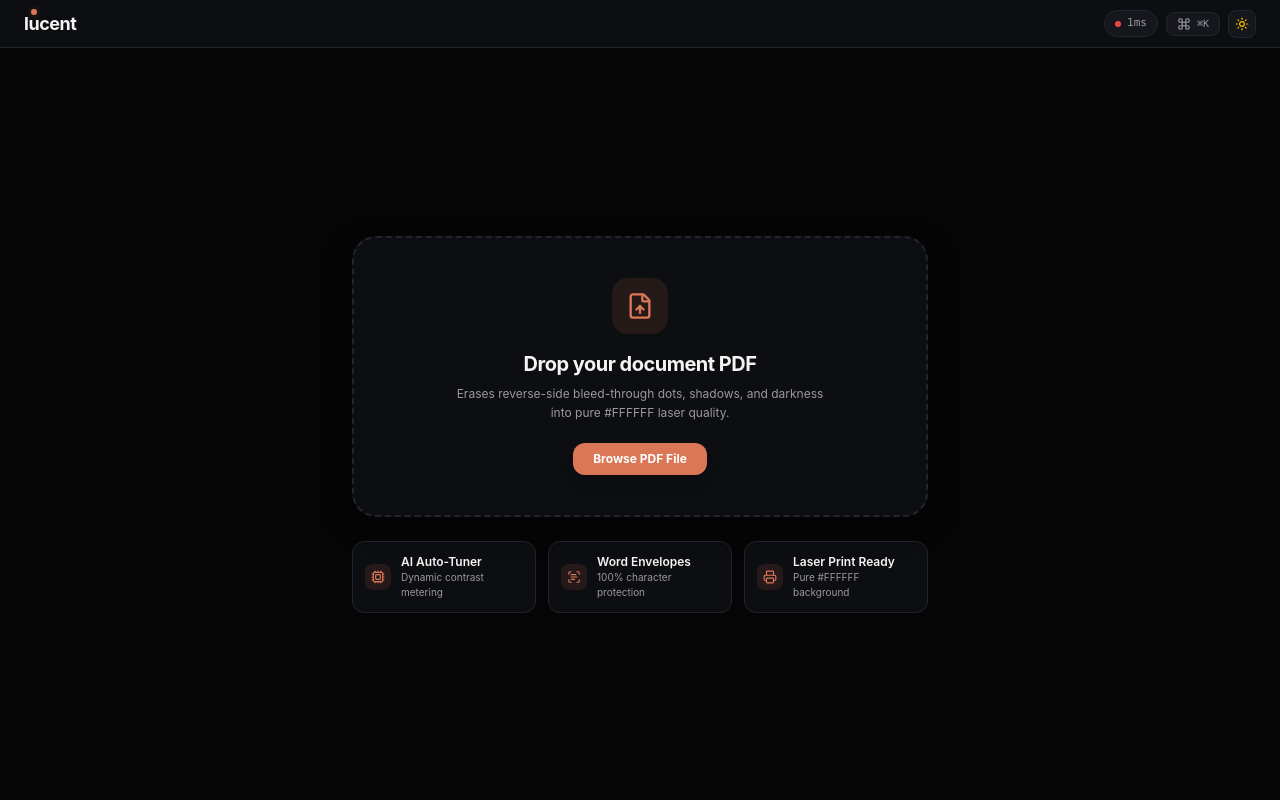
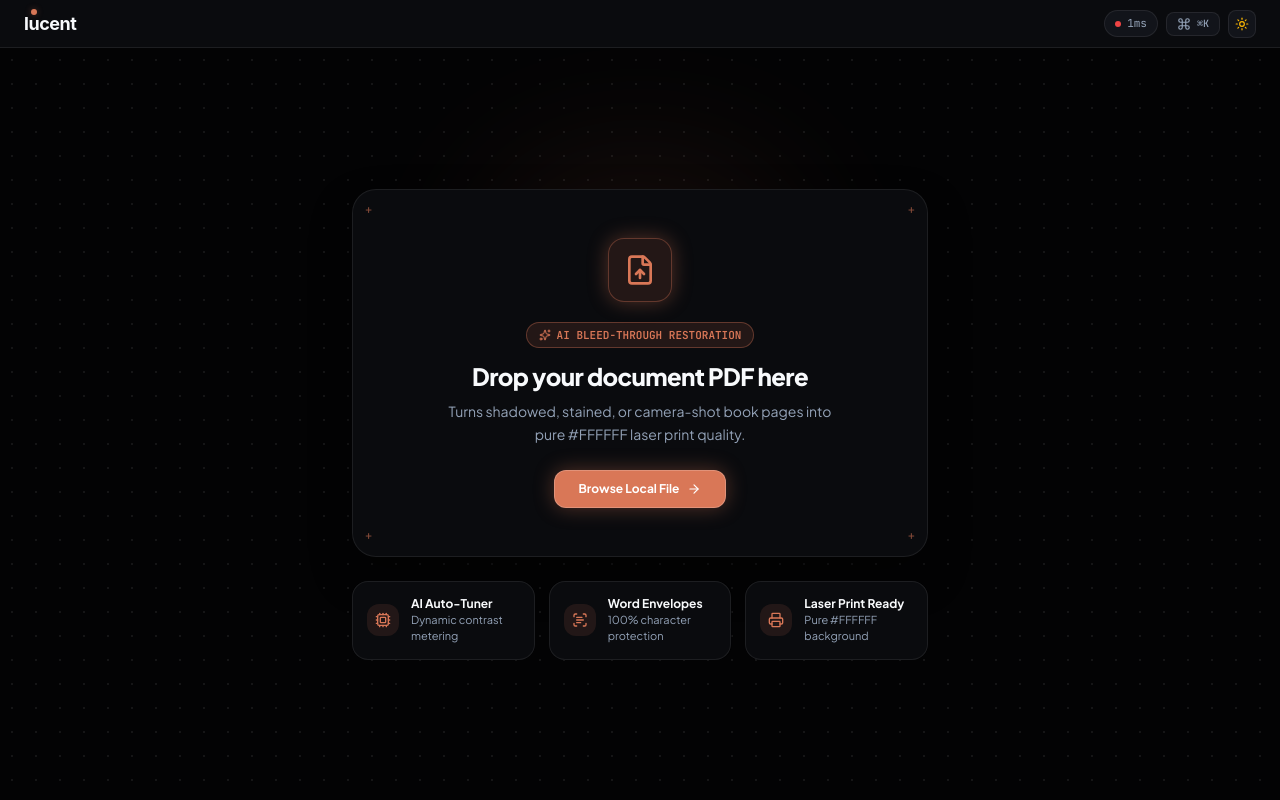
Before and after one commit to JishnuPG-tech/pdf-enhancer, a React (Vite) app in the folder frontend/: page / in a window 1280 px wide. Built offline with nearby package versions, Linux system fonts and the light colour scheme; no server answers.

Commit message:
Upgrade typography to Plus Jakarta Sans & JetBrains Mono with blueprint grid background and cache prevention

```diff
--- a/frontend/index.html
+++ b/frontend/index.html
@@ -3,8 +3,14 @@
   <head>
     <meta charset="UTF-8" />
     <link rel="icon" type="image/svg+xml" href="/favicon.svg" />
-    <meta name="viewport" content="width=device-width, initial-scale=1.0" />
-    <title>frontend</title>
+    <meta name="viewport" content="width=device-width, initial-scale=1.0, maximum-scale=1.0, user-scalable=no" />
+    <meta http-equiv="Cache-Control" content="no-cache, no-store, must-revalidate" />
+    <meta http-equiv="Pragma" content="no-cache" />
+    <meta http-equiv="Expires" content="0" />
+    <title>lucent — Document Whitener & Bleed-Through Restorer</title>
+    <link rel="preconnect" href="https://fonts.googleapis.com" />
+    <link rel="preconnect" href="https://fonts.gstatic.com" crossorigin />
+    <link href="https://fonts.googleapis.com/css2?family=JetBrains+Mono:wght@400;500;600;700&family=Plus+Jakarta+Sans:wght@300;400;500;600;700;800&display=swap" rel="stylesheet" />
   </head>
   <body>
     <div id="root"></div>
--- a/frontend/src/components/Dropzone.tsx
+++ b/frontend/src/components/Dropzone.tsx
@@ -1,5 +1,5 @@
 import React, { useState, useRef, useEffect } from 'react';
-import { FileUp, Cpu, ScanText, Printer, AlertCircle, Sparkles, FileText } from 'lucide-react';
+import { FileUp, Cpu, ScanText, Printer, AlertCircle, Sparkles, FileText, ArrowRight } from 'lucide-react';
 import { useAppStore } from '../store/useAppStore';
 
 const LOADING_STEPS = [
@@ -88,23 +88,40 @@ export const Dropzone: React.FC = () => {
   const currentStep = LOADING_STEPS[currentStepIdx];
 
   return (
-    <div className="flex-1 flex flex-col items-center justify-center p-6 relative select-none w-full h-full">
+    <div className="flex-1 flex flex-col items-center justify-center p-6 relative select-none w-full h-full blueprint-grid">
+      {/* Background Ambient Radial Glow */}
+      <div
+        className="absolute top-1/3 left-1/2 -translate-x-1/2 -translate-y-1/2 w-[550px] h-[350px] rounded-full pointer-events-none opacity-40 blur-3xl"
+        style={{
+          background: 'radial-gradient(circle, var(--accent-glow) 0%, transparent 70%)'
+        }}
+      />
+
       {!isUploading ? (
         <>
-          {/* Main Dropzone Card */}
+          {/* Futuristic Target Glass Dropzone */}
           <div
             onDragOver={onDragOver}
             onDragLeave={onDragLeave}
             onDrop={onDrop}
             onClick={() => fileInputRef.current?.click()}
-            className={`w-full max-w-xl p-10 rounded-3xl border-2 border-dashed transition-all duration-200 cursor-pointer flex flex-col items-center text-center relative overflow-hidden backdrop-blur-xl ${
-              isDragging ? 'scale-[1.02] shadow-2xl' : 'hover:border-[var(--accent)]'
+            className={`w-full max-w-xl p-12 rounded-3xl border transition-all duration-300 cursor-pointer flex flex-col items-center text-center relative overflow-hidden backdrop-blur-2xl ${
+              isDragging
+                ? 'scale-[1.02] border-[var(--accent)] shadow-2xl'
+                : 'hover:border-[var(--border-hover)] shadow-xl'
             }`}
             style={{
               backgroundColor: 'var(--bg-surface)',
               borderColor: isDragging ? 'var(--accent)' : 'var(--border)',
-              boxShadow: isDragging ? '0 0 40px var(--accent-glow)' : '0 10px 30px rgba(0,0,0,0.3)'
+              boxShadow: isDragging ? '0 0 50px var(--accent-glow)' : '0 20px 40px rgba(0,0,0,0.4)'
             }}>
+
+            {/* Precision Blueprint Corner Crosshairs */}
+            <div className="absolute top-3 left-3 text-xs font-mono-hud text-[var(--accent)] opacity-60 pointer-events-none">+</div>
+            <div className="absolute top-3 right-3 text-xs font-mono-hud text-[var(--accent)] opacity-60 pointer-events-none">+</div>
+            <div className="absolute bottom-3 left-3 text-xs font-mono-hud text-[var(--accent)] opacity-60 pointer-events-none">+</div>
+            <div className="absolute bottom-3 right-3 text-xs font-mono-hud text-[var(--accent)] opacity-60 pointer-events-none">+</div>
+
             <input
               ref={fileInputRef}
               type="file"
@@ -113,33 +130,44 @@ export const Dropzone: React.FC = () => {
               onChange={(e) => handleFiles(e.target.files)}
             />
 
-            {/* Upload Icon */}
+            {/* Glowing Accent Upload Icon */}
             <div
-              className="w-14 h-14 rounded-2xl flex items-center justify-center mb-4 transition-transform duration-200"
+              className="w-16 h-16 rounded-2xl flex items-center justify-center mb-5 transition-transform duration-300 group-hover:scale-110 border"
               style={{
                 backgroundColor: 'var(--accent-muted)',
-                color: 'var(--accent)'
+                borderColor: 'var(--accent-glow)',
+                color: 'var(--accent)',
+                boxShadow: '0 0 20px var(--accent-glow)'
               }}>
-              <FileUp className="w-7 h-7" />
+              <FileUp className="w-8 h-8" />
             </div>
 
-            <h2 className="text-xl font-bold mb-1.5 tracking-tight" style={{ color: 'var(--text-primary)' }}>
-              Drop your document PDF
+            <div className="inline-flex items-center gap-1.5 px-3 py-1 rounded-full text-[11px] font-mono-hud font-semibold text-[var(--accent)] bg-[var(--accent-muted)] border border-[var(--accent-glow)] mb-3">
+              <Sparkles className="w-3 h-3" />
+              <span>AI BLEED-THROUGH RESTORATION</span>
+            </div>
+
+            <h2 className="text-2xl font-extrabold mb-2 tracking-tight" style={{ color: 'var(--text-primary)' }}>
+              Drop your document PDF here
             </h2>
-            <p className="text-xs max-w-sm mb-5 leading-relaxed" style={{ color: 'var(--text-secondary)' }}>
-              Erases reverse-side bleed-through dots, shadows, and darkness into pure #FFFFFF laser quality.
+            <p className="text-sm max-w-sm mb-6 leading-relaxed" style={{ color: 'var(--text-secondary)' }}>
+              Turns shadowed, stained, or camera-shot book pages into pure #FFFFFF laser print quality.
             </p>
 
             <button
               type="button"
-              className="px-5 py-2 rounded-xl text-xs font-bold text-white shadow-lg transition-all duration-150 cursor-pointer hover:opacity-90 active:scale-95"
-              style={{ backgroundColor: 'var(--accent)' }}>
-              Browse PDF File
+              className="px-6 py-2.5 rounded-xl text-xs font-bold text-white shadow-lg transition-all duration-150 cursor-pointer flex items-center gap-2 hover:opacity-90 active:scale-95 border border-white/20"
+              style={{
+                backgroundColor: 'var(--accent)',
+                boxShadow: '0 0 20px var(--accent-glow)'
+              }}>
+              <span>Browse Local File</span>
+              <ArrowRight className="w-3.5 h-3.5" />
             </button>
 
             {errorMsg && (
               <div
-                className="mt-4 px-4 py-2 rounded-lg flex items-center gap-2 text-xs border"
+                className="mt-5 px-4 py-2 rounded-lg flex items-center gap-2 text-xs border"
                 style={{
                   backgroundColor: 'rgba(239, 68, 68, 0.1)',
                   borderColor: 'var(--danger)',
@@ -152,49 +180,49 @@ export const Dropzone: React.FC = () => {
           </div>
 
           {/* Feature Badges */}
-          <div className="grid grid-cols-1 sm:grid-cols-3 gap-3 mt-6 max-w-xl w-full">
+          <div className="grid grid-cols-1 sm:grid-cols-3 gap-3.5 mt-6 max-w-xl w-full">
             <div
-              className="p-3 rounded-xl border flex items-center gap-2.5"
+              className="p-3.5 rounded-2xl border flex items-center gap-3 backdrop-blur-xl transition-colors hover:border-[var(--border-hover)]"
               style={{
                 backgroundColor: 'var(--bg-surface)',
                 borderColor: 'var(--border)'
               }}>
-              <div className="p-1.5 rounded-lg" style={{ backgroundColor: 'var(--accent-muted)', color: 'var(--accent)' }}>
-                <Cpu className="w-3.5 h-3.5" />
+              <div className="p-2 rounded-xl" style={{ backgroundColor: 'var(--accent-muted)', color: 'var(--accent)' }}>
+                <Cpu className="w-4 h-4" />
               </div>
               <div>
-                <div className="text-xs font-semibold" style={{ color: 'var(--text-primary)' }}>AI Auto-Tuner</div>
-                <div className="text-[10px]" style={{ color: 'var(--text-secondary)' }}>Dynamic contrast metering</div>
+                <div className="text-xs font-bold" style={{ color: 'var(--text-primary)' }}>AI Auto-Tuner</div>
+                <div className="text-[11px]" style={{ color: 'var(--text-secondary)' }}>Dynamic contrast metering</div>
               </div>
             </div>
 
             <div
-              className="p-3 rounded-xl border flex items-center gap-2.5"
+              className="p-3.5 rounded-2xl border flex items-center gap-3 backdrop-blur-xl transition-colors hover:border-[var(--border-hover)]"
               style={{
                 backgroundColor: 'var(--bg-surface)',
                 borderColor: 'var(--border)'
               }}>
-              <div className="p-1.5 rounded-lg" style={{ backgroundColor: 'var(--accent-muted)', color: 'var(--accent)' }}>
-                <ScanText className="w-3.5 h-3.5" />
+              <div className="p-2 rounded-xl" style={{ backgroundColor: 'var(--accent-muted)', color: 'var(--accent)' }}>
+                <ScanText className="w-4 h-4" />
               </div>
               <div>
-                <div className="text-xs font-semibold" style={{ color: 'var(--text-primary)' }}>Word Envelopes</div>
-                <div className="text-[10px]" style={{ color: 'var(--text-secondary)' }}>100% character protection</div>
+                <div className="text-xs font-bold" style={{ color: 'var(--text-primary)' }}>Word Envelopes</div>
+                <div className="text-[11px]" style={{ color: 'var(--text-secondary)' }}>100% character protection</div>
               </div>
             </div>
 
             <div
-              className="p-3 rounded-xl border flex items-center gap-2.5"
+              className="p-3.5 rounded-2xl border flex items-center gap-3 backdrop-blur-xl transition-colors hover:border-[var(--border-hover)]"
               style={{
                 backgroundColor: 'var(--bg-surface)',
                 borderColor: 'var(--border)'
               }}>
-              <div className="p-1.5 rounded-lg" style={{ backgroundColor: 'var(--accent-muted)', color: 'var(--accent)' }}>
-                <Printer className="w-3.5 h-3.5" />
+              <div className="p-2 rounded-xl" style={{ backgroundColor: 'var(--accent-muted)', color: 'var(--accent)' }}>
+                <Printer className="w-4 h-4" />
               </div>
               <div>
-                <div className="text-xs font-semibold" style={{ color: 'var(--text-primary)' }}>Laser Print Ready</div>
-                <div className="text-[10px]" style={{ color: 'var(--text-secondary)' }}>Pure #FFFFFF background</div>
+                <div className="text-xs font-bold" style={{ color: 'var(--text-primary)' }}>Laser Print Ready</div>
+                <div className="text-[11px]" style={{ color: 'var(--text-secondary)' }}>Pure #FFFFFF background</div>
               </div>
             </div>
           </div>
@@ -214,7 +242,7 @@ export const Dropzone: React.FC = () => {
               className="absolute inset-1 rounded-full border-2 border-transparent border-t-[var(--accent)] border-r-[var(--accent)] animate-spin"
               style={{
                 animationDuration: '1.2s',
-                boxShadow: '0 0 20px var(--accent-glow)'
+                boxShadow: '0 0 25px var(--accent-glow)'
               }}
             />
 
@@ -239,7 +267,7 @@ export const Dropzone: React.FC = () => {
           {/* Heading & File Name */}
           <div className="flex items-center gap-2 mb-2">
             <Sparkles className="w-4 h-4 text-[var(--accent)] animate-spin" />
-            <h3 className="text-lg font-bold tracking-tight" style={{ color: 'var(--text-primary)' }}>
+            <h3 className="text-xl font-bold tracking-tight" style={{ color: 'var(--text-primary)' }}>
               Restoring Document Matrix
             </h3>
           </div>
@@ -269,7 +297,7 @@ export const Dropzone: React.FC = () => {
               style={{
                 width: `${((currentStepIdx + 1) / LOADING_STEPS.length) * 100}%`,
                 backgroundColor: 'var(--accent)',
-                boxShadow: '0 0 12px var(--accent-glow)'
+                boxShadow: '0 0 14px var(--accent-glow)'
               }}
             />
           </div>
--- a/frontend/src/index.css
+++ b/frontend/src/index.css
@@ -1,14 +1,14 @@
 @import "tailwindcss";
 
 :root {
-  --bg-base: #050506;
-  --bg-surface: #0d0e11;
-  --bg-surface-2: #15171c;
-  --border: #22252c;
-  --border-hover: #33363f;
-  --text-primary: #f5f4f2;
-  --text-secondary: #9a9a9f;
-  --text-tertiary: #5c5c62;
+  --bg-base: #030304;
+  --bg-surface: #0a0b0e;
+  --bg-surface-2: #12141a;
+  --border: rgba(255, 255, 255, 0.08);
+  --border-hover: rgba(217, 119, 87, 0.4);
+  --text-primary: #f8fafc;
+  --text-secondary: #94a3b8;
+  --text-tertiary: #64748b;
 
   --accent: #d97757;
   --accent-hover: #c2653f;
@@ -19,14 +19,14 @@
 }
 
 [data-theme="light"] {
-  --bg-base: #fafaf9;
+  --bg-base: #f8fafc;
   --bg-surface: #ffffff;
-  --bg-surface-2: #f4f3f1;
-  --border: #e5e3e0;
-  --border-hover: #d1cfcb;
-  --text-primary: #141413;
-  --text-secondary: #5c5c58;
-  --text-tertiary: #8f8d88;
+  --bg-surface-2: #f1f5f9;
+  --border: rgba(0, 0, 0, 0.08);
+  --border-hover: rgba(217, 119, 87, 0.5);
+  --text-primary: #0f172a;
+  --text-secondary: #64748b;
+  --text-tertiary: #94a3b8;
 
   --accent: #d97757;
   --accent-hover: #c2653f;
@@ -44,10 +44,21 @@ html, body, #root {
   overflow: hidden !important;
   background-color: var(--bg-base);
   color: var(--text-primary);
-  font-family: -apple-system, BlinkMacSystemFont, 'Inter Tight', 'Geist Sans', 'Segoe UI', Roboto, sans-serif;
+  font-family: 'Plus Jakarta Sans', -apple-system, BlinkMacSystemFont, 'Segoe UI', Roboto, sans-serif;
   user-select: none;
   -webkit-font-smoothing: antialiased;
   transition: background-color 150ms ease, color 150ms ease;
+}
+
+/* Subtle engineering blueprint dot grid background */
+.blueprint-grid {
+  background-image: radial-gradient(rgba(255, 255, 255, 0.07) 1px, transparent 1px);
+  background-size: 24px 24px;
+}
+
+[data-theme="light"] .blueprint-grid {
+  background-image: radial-gradient(rgba(0, 0, 0, 0.06) 1px, transparent 1px);
+  background-size: 24px 24px;
 }
 
 /* Custom scrollbars */
```
